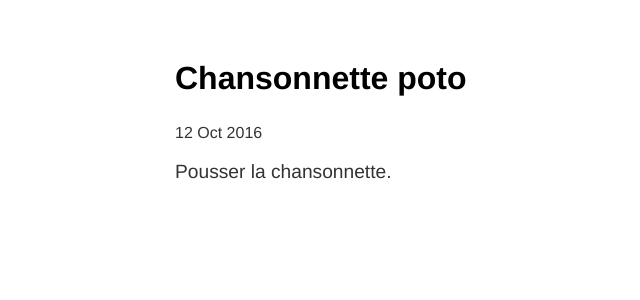
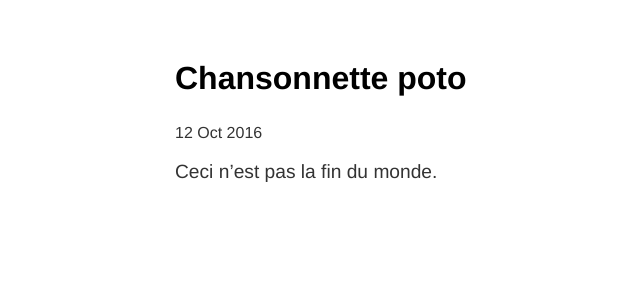
Before and after one commit to hybrid-pen/hybrid-pen.github.io, a Jekyll site: the page built from _posts/16-10-12-first-post.md, in a window 1280 px wide. Shown: the top 300 px of the page, without its empty margins (17-657 px from the left). Built offline with Jekyll 4.4.1, drawn with Linux system fonts in a browser that asks for light colours; comment, search, counter and statistics services are not loaded.

Commit message:
change first post

```diff
--- a/_posts/16-10-12-first-post.md
+++ b/_posts/16-10-12-first-post.md
@@ -5,4 +5,4 @@ date: 2016-10-12
 comments: true
 ---
 
-Pousser la chansonnette.
+Ceci n'est pas la fin du monde.
```
